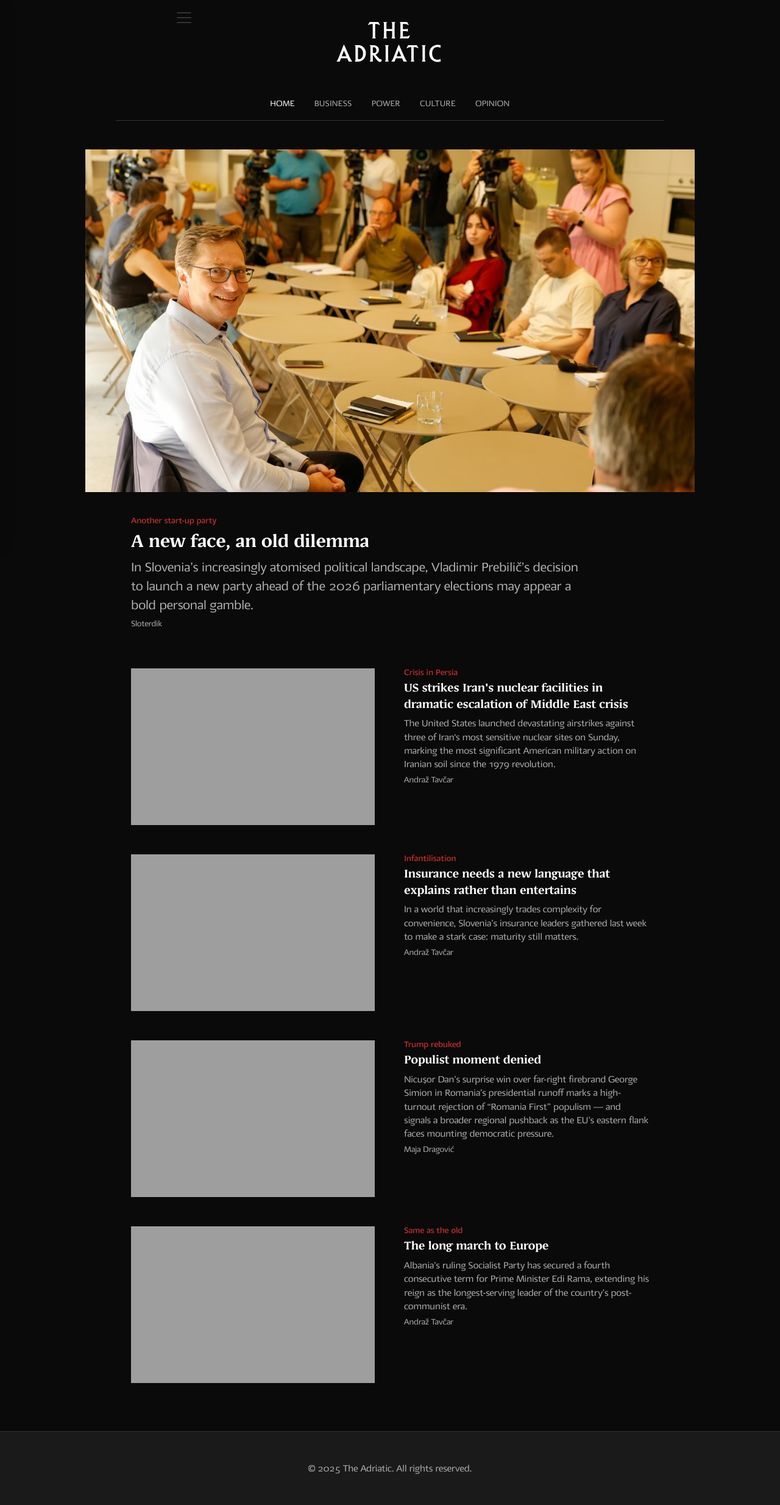
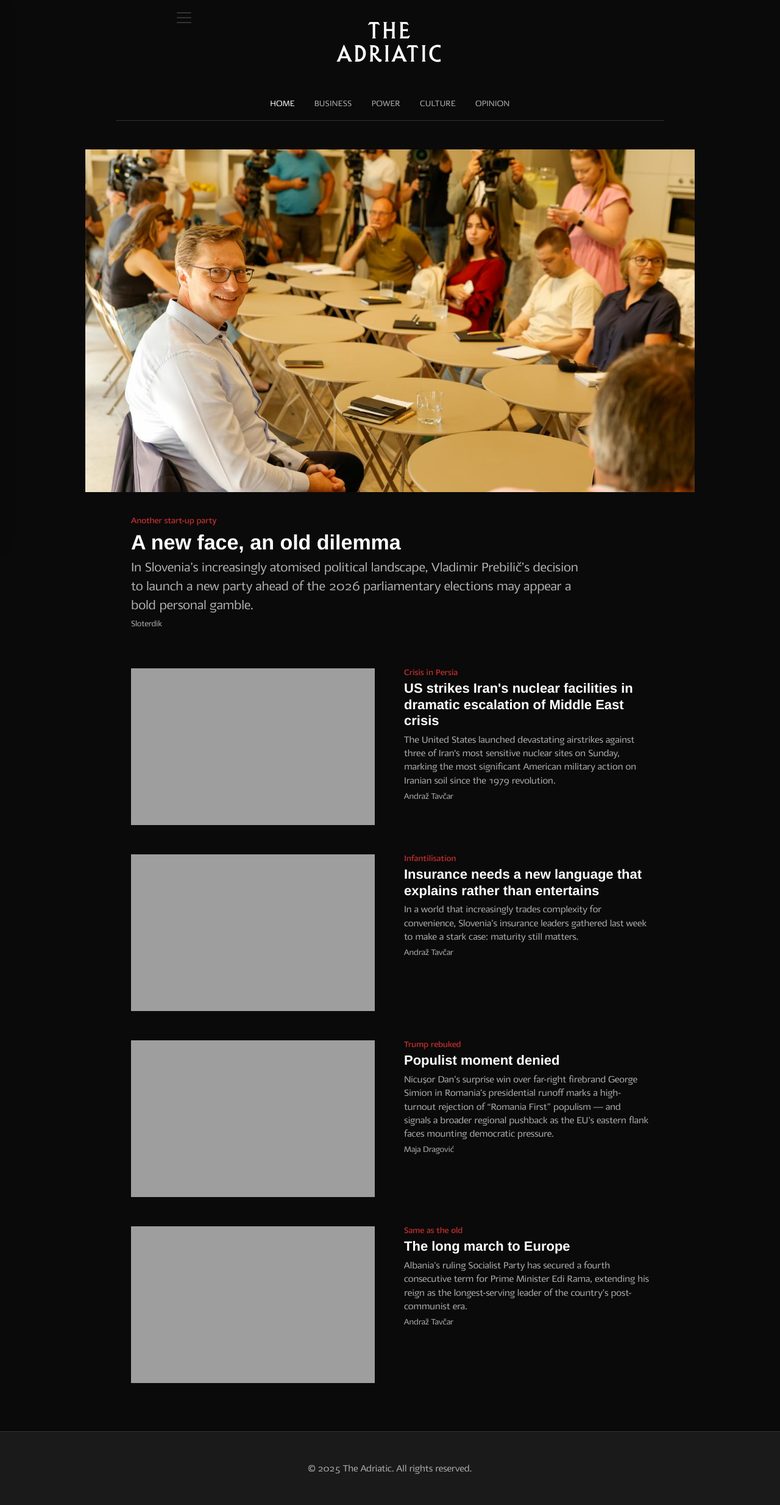
Before and after one commit to tfhoerest/azt, a Jekyll site: the page built from index.html, in a window 1280 px wide. Shown: the whole page at 61% size. Built offline with Jekyll 4.4.1, drawn with Linux system fonts in a browser that asks for light colours; the list of posts is cut into pages by our own code.

Commit message:
Update home.html

```diff
--- a/_layouts/home.html
+++ b/_layouts/home.html
@@ -67,7 +67,7 @@ layout: default
 }
 
 .hero-headline {
-    font-family: 'Adriatic22', Georgia, serif;
+    font-family: 'Lado Condensed', Helvetica, sans-serif;
     font-size: var(--z-ds-fontsize-34);
     font-weight: 700;
     color: var(--z-ds-color-text-100);
@@ -125,7 +125,7 @@ layout: default
 }
 
 .article-content h3 {
-    font-family: 'Adriatic22', Georgia, serif;
+    font-family: 'Lado Condensed', Helvetica, sans-serif;
     font-size: var(--z-ds-fontsize-22);
     font-weight: 600;
     color: var(--z-ds-color-text-100);
```
